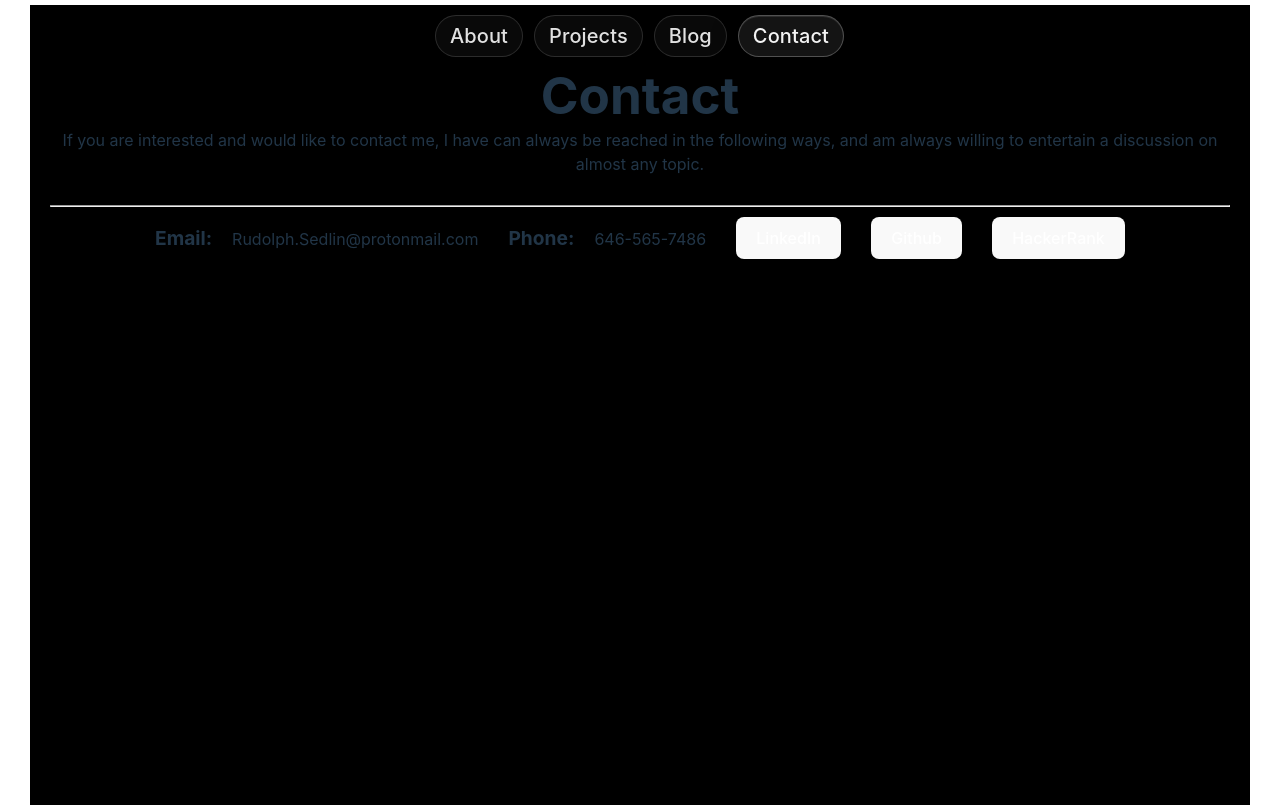
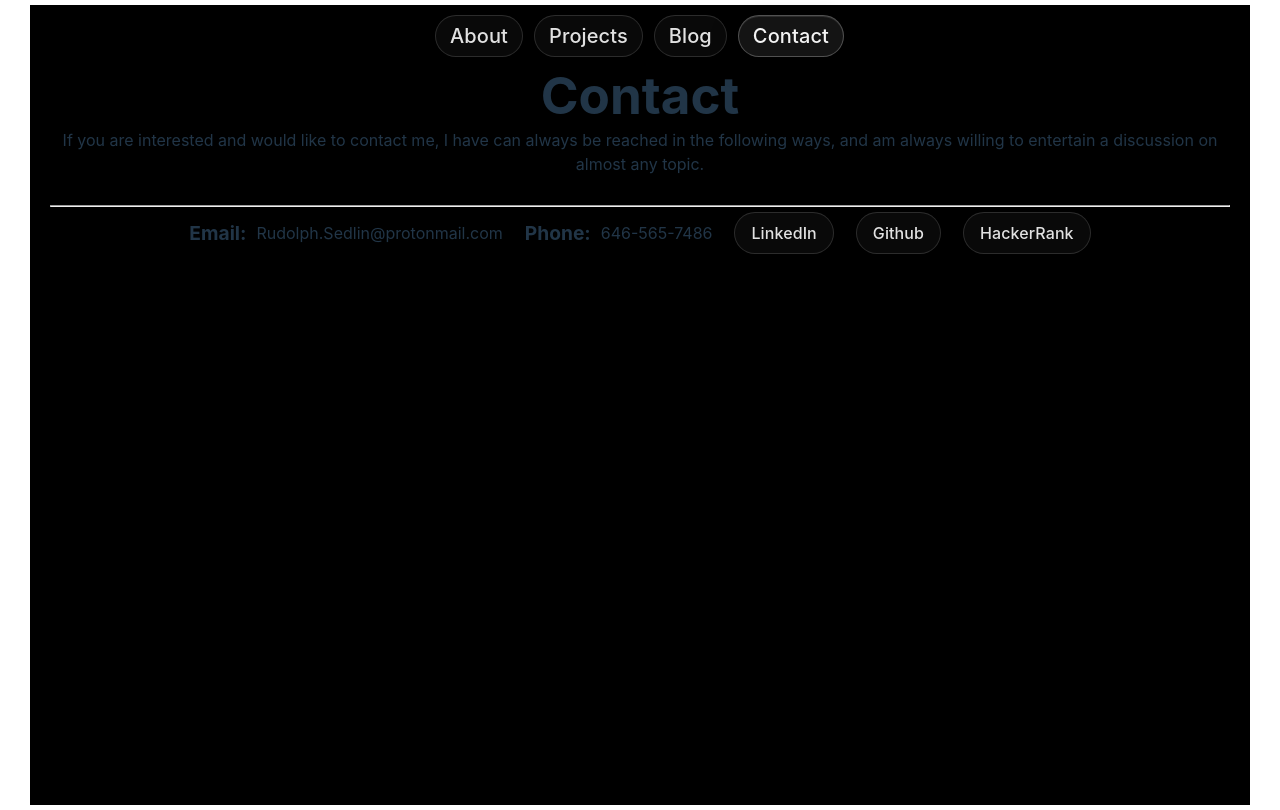
Before and after one commit to RudolphSedlin/PersonalWebsite, a React (Create React App) app: page /Contact in a window 1280 px wide. Built offline with nearby package versions, Linux system fonts and the light colour scheme.

Commit message:
Website update.

```diff
--- a/src/App.css
+++ b/src/App.css
@@ -81,9 +81,73 @@ details[open] > *:not(summary) {
 button { margin: 0px; }
 .button_link { margin: 5px; }
 
+/* ===========================
+ *  Contact row
+ * =========================== */
+
 .flex-container {
   display: flex;
   flex-flow: row wrap;
+  justify-content: center;
+  align-items: center;
+  gap: 12px;
+}
+
+/* keep spans “plain” (no pill) */
+.flex-item {
+  display: inline-flex;
+  align-items: center;
+  gap: 10px;
+
+  padding: 0;
+  border: 0;
+  background: transparent;
+
+  /* fight the global "*" margins a bit */
+  margin: 0 !important;
+}
+
+.flex-item * {
+  margin: 0 !important;
+}
+
+/* Make ONLY the link buttons look like the nav pills */
+.flex-item a button {
+  appearance: none;
+  -webkit-appearance: none;
+
+  border: 1px solid rgba(255,255,255,0.14);
+  background: rgba(255,255,255,0.035);
+  color: rgba(255,255,255,0.88);
+
+  padding: 10px 16px;
+  border-radius: 999px; /* pill */
+  font-size: 16px;
+  font-weight: 500;
+  letter-spacing: 0.1px;
+
+  cursor: pointer;
+
+  transition:
+  transform 140ms ease,
+  background-color 160ms ease,
+  border-color 160ms ease,
+  box-shadow 160ms ease,
+  color 160ms ease;
+}
+
+/* Hover: subtle lift + glow */
+.flex-item a button:hover {
+  transform: translateY(-1px);
+  background: rgba(255,255,255,0.055);
+  border-color: rgba(255,255,255,0.22);
+  box-shadow: 0 8px 24px rgba(0,0,0,0.35);
+}
+
+/* Press */
+.flex-item a button:active {
+  transform: translateY(0px) scale(0.985);
+  background: rgba(255,255,255,0.07);
 }
 
 /* preserve YOUR image scaling rules */
--- a/src/components/Contact.jsx
+++ b/src/components/Contact.jsx
@@ -30,41 +30,42 @@ function Contact() {
                     <br />
                     <hr />
                     <div>
-                        <div class='flex-container'>
-                            <span class='flex-item'>
-                                <b class='larger2'>
+                        <div className='flex-container'>
+                        <span className="flex-item flex-pill">
+                        <b className="larger2">
                         Email:
                         <tab />
                         </b>
                         Rudolph.Sedlin@protonmail.com
                         <tab />
                         </span>
-                            <span class='flex-item'>
-                                <b class='larger2'>
+
+                        <span className="flex-item flex-pill">
+                        <b className="larger2">
                         Phone:
                         <tab />
                         </b>
                         646-565-7486
                         <tab />
                         </span>
-                            <span class='flex-item'>
-                                <a class='left' href='https://linkedin.com/in/rudolph-sedlin' target="_blank">
+                            <span className='flex-item'>
+                                <a className='left' href='https://linkedin.com/in/rudolph-sedlin' target="_blank">
                                     <button>
                                         LinkedIn
                                     </button>
                                 </a>
                                 <tab />
                             </span>
-                            <span class='flex-item'>
-                                <a class='left' href='https://github.com/RudolphSedlin' target="_blank">
+                            <span className='flex-item'>
+                                <a className='left' href='https://github.com/RudolphSedlin' target="_blank">
                                     <button>
                                         Github
                                     </button>
                                 </a>
                                 <tab />
                             </span>
-                            <span class='flex-item'>
-                                <a class='left' href='https://www.hackerrank.com/profile/Rudolph_Sedlin' target="_blank">
+                            <span className='flex-item'>
+                                <a className='left' href='https://www.hackerrank.com/profile/Rudolph_Sedlin' target="_blank">
                                 <button>
                                     HackerRank
                                 </button>
```
Lines whose indentation alone changed are shown as unchanged.
